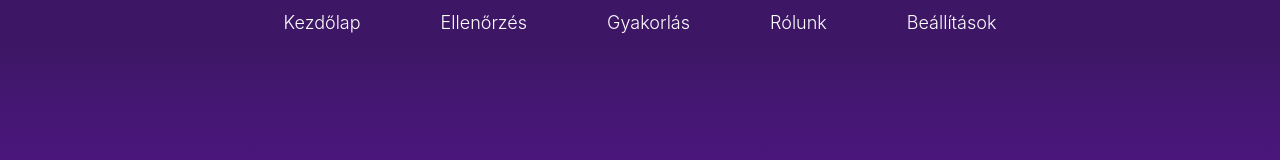
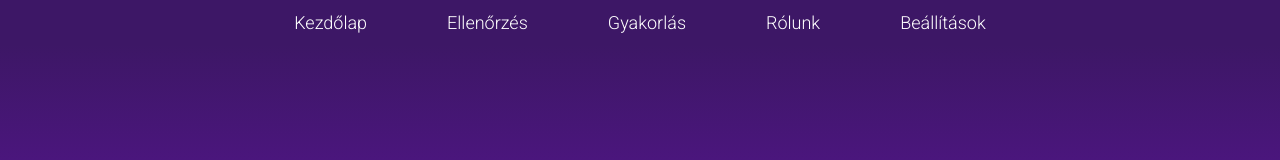
Before and after one commit to lichterberci/DerivativeCalculatorFrontend, a Next.js app: page / in a window 1280 px wide. Shown: the top 160 px of the page. Built offline with nearby package versions, Linux system fonts and the light colour scheme.

Commit message:
navbar font changed

```diff
--- a/styles/HamburgerMenu.module.css
+++ b/styles/HamburgerMenu.module.css
@@ -3,7 +3,7 @@
 }
 
 .navbarHolder {
-    font-family: Inter;
+    /* font-family: Inter; */
     font-weight: 300;
     position: fixed;
     top:0;
```
